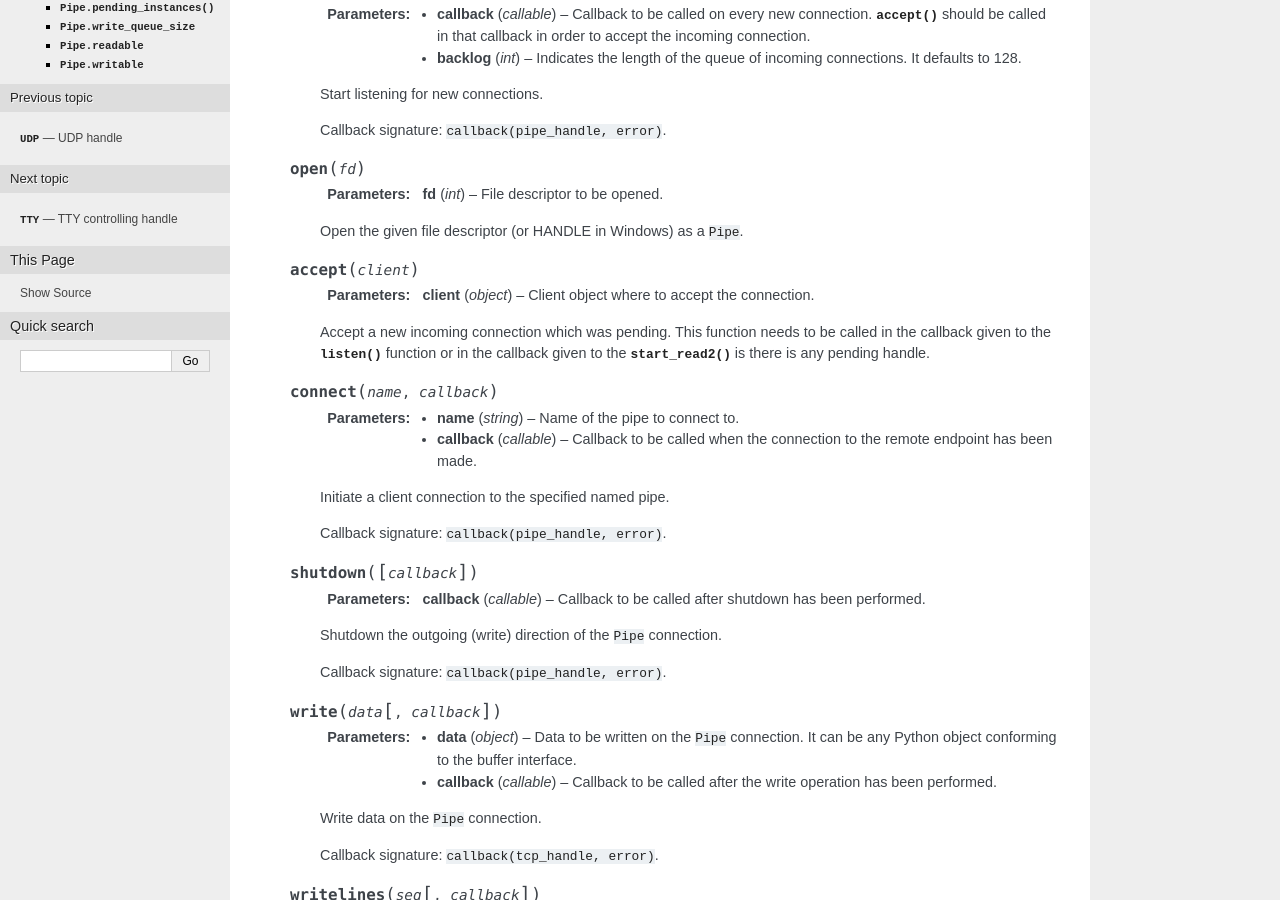
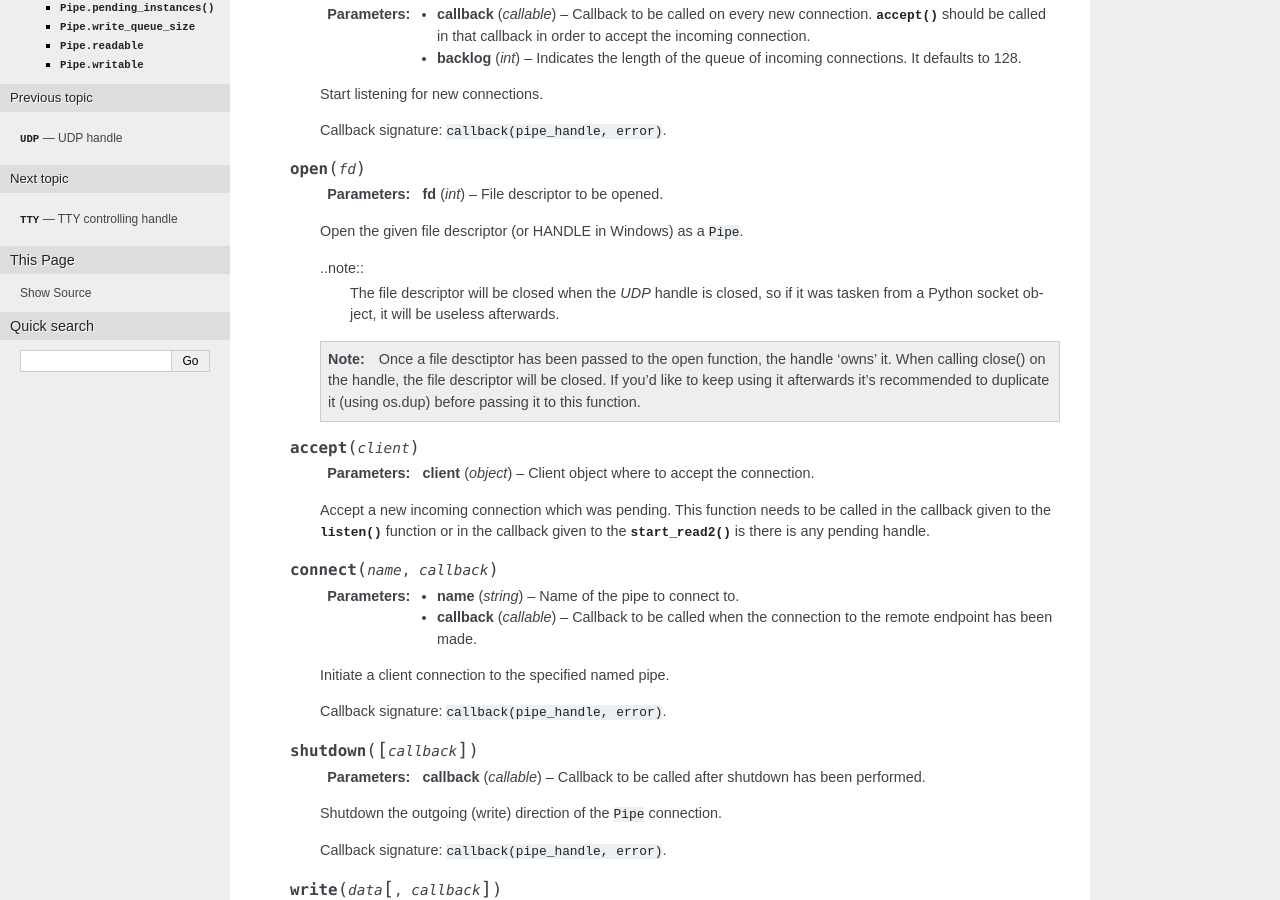
Before and after one commit to saghul/pyuv, a Sphinx documentation site: the page built from docs/pipe.rst, in a window 1280 px wide and 900 px high, scrolled down 379 px. Built offline with Sphinx 7.4.7, drawn with Linux system fonts in a browser that asks for light colours.

Commit message:
doc: updated docs for UDP/TCP/Pipe.open
Mention that the handle will now take care of the file descritor, so
it's responsibility of the user to duplicate it.

```diff
--- a/docs/pipe.rst
+++ b/docs/pipe.rst
@@ -44,6 +44,16 @@
         :param int fd: File descriptor to be opened.
 
         Open the given file descriptor (or HANDLE in Windows) as a ``Pipe``.
+
+        ..note::
+            The file descriptor will be closed when the `UDP` handle is closed, so if it
+            was tasken from a Python socket object, it will be useless afterwards.
+
+        .. note::
+            Once a file desctiptor has been passed to the open function, the handle 'owns' it.
+            When calling close() on the handle, the file descriptor will be closed. If you'd like
+            to keep using it afterwards it's recommended to duplicate it (using os.dup) before
+            passing it to this function.
 
     .. py:method:: accept(client)
 
--- a/docs/tcp.rst
+++ b/docs/tcp.rst
@@ -77,6 +77,12 @@
         ..note::
             The file descriptor will be closed when the `TCP` handle is closed, so if it
             was tasken from a Python socket object, it will be useless afterwards.
+
+        .. note::
+            Once a file desctiptor has been passed to the open function, the handle 'owns' it.
+            When calling close() on the handle, the file descriptor will be closed. If you'd like
+            to keep using it afterwards it's recommended to duplicate it (using os.dup) before
+            passing it to this function.
 
     .. py:method:: getsockname
 
--- a/docs/udp.rst
+++ b/docs/udp.rst
@@ -42,6 +42,12 @@
         ..note::
             The file descriptor will be closed when the `UDP` handle is closed, so if it
             was tasken from a Python socket object, it will be useless afterwards.
+
+        .. note::
+            Once a file desctiptor has been passed to the open function, the handle 'owns' it.
+            When calling close() on the handle, the file descriptor will be closed. If you'd like
+            to keep using it afterwards it's recommended to duplicate it (using os.dup) before
+            passing it to this function.
 
     .. py:method:: getsockname
 
```
